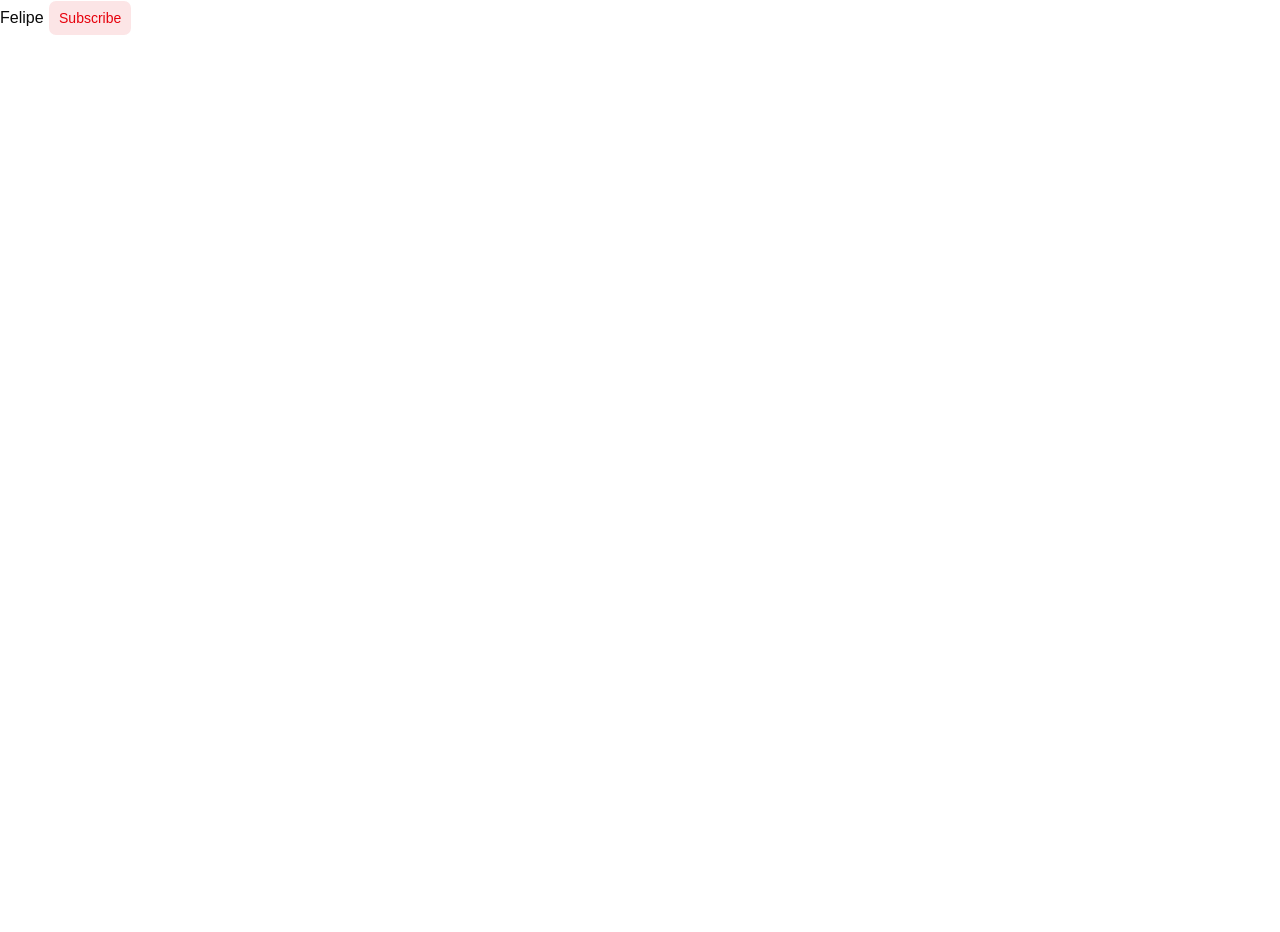
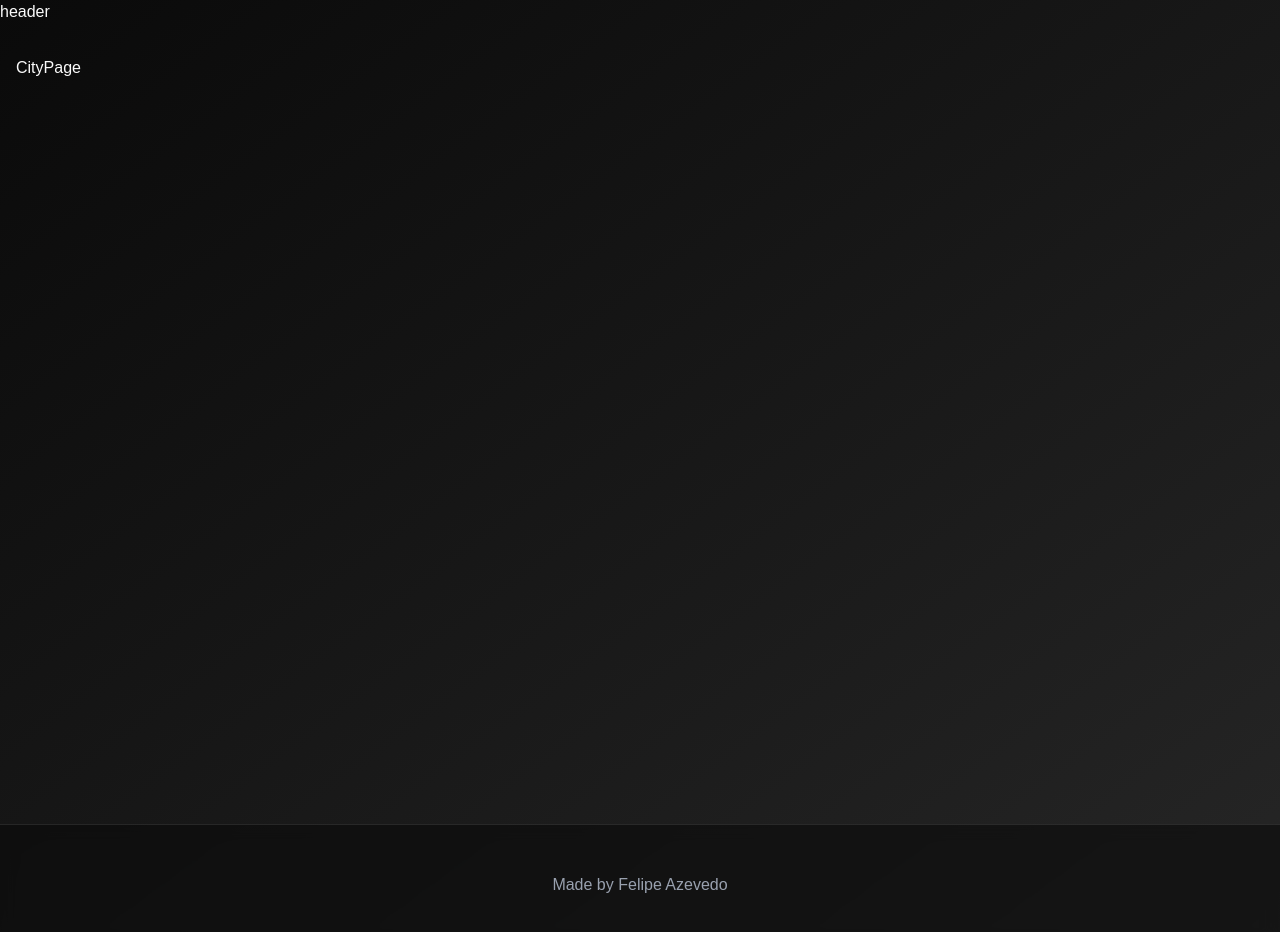
Before and after one commit to felipeazsantos/climora, a React (Vite) app: page /city in a window 1280 px wide. Shown: the top 932 px of the page. Before the commit the page ends 800 px from the top, so only its background shows below. Built offline with nearby package versions, Linux system fonts and the light colour scheme.

Commit message:
feat: config pages

```diff
--- a/package.json
+++ b/package.json
@@ -21,7 +21,7 @@
     "next-themes": "^0.4.6",
     "react": "^19.2.8",
     "react-dom": "^19.2.8",
-    "react-router-dom": "^7.18.3",
+    "react-router": "^8.3.1",
     "shadcn": "^4.21.0",
     "sonner": "^2.0.8",
     "tailwindcss": "^4.3.3",
--- a/src/App.tsx
+++ b/src/App.tsx
@@ -1,10 +1,24 @@
 import './App.css'
-import {Button} from "@/components/ui/button.tsx";
+import {BrowserRouter, Route, Routes} from "react-router";
+import Layout from "@/components/Layout.tsx";
+import {ThemeProvider} from "@/context/theme-provider.tsx";
+import WeatherDashboard from "@/pages/weather-dashboard.tsx";
+import CityPage from "@/pages/city-page.tsx";
+
 
 function App() {
 
   return (
-    <div>Felipe <Button variant="destructive">Subscribe</Button></div>
+      <BrowserRouter>
+          <ThemeProvider defaultTheme="dark">
+              <Layout>
+                  <Routes>
+                      <Route path="/" element={<WeatherDashboard />} />
+                      <Route path="/city/" element={<CityPage />} />
+                  </Routes>
+              </Layout>
+          </ThemeProvider>
+      </BrowserRouter>
   )
 }
 
--- /dev/null
+++ b/src/components/Layout.tsx
@@ -0,0 +1,19 @@
+import type { PropsWithChildren} from 'react'
+
+const Layout = ({children} : PropsWithChildren) => {
+    return (
+        <div className="bg-linear-to-br from-background to-muted">
+            header
+            <main className="min-h-screen container mx-auto px-4 py-8">
+                {children}
+            </main>
+
+            <footer className="border-t backdrop-blur py-12 supports-backdrop-filter:bg-background/60">
+                <div className="container mx-auto px-4 text-center text-gray-400">
+                    <p>Made by Felipe Azevedo</p>
+                </div>
+            </footer>
+        </div>
+    )
+}
+export default Layout
--- /dev/null
+++ b/src/context/theme-provider.tsx
@@ -0,0 +1,73 @@
+import { createContext, useContext, useEffect, useState } from "react"
+
+type Theme = "dark" | "light" | "system"
+
+type ThemeProviderProps = {
+    children: React.ReactNode
+    defaultTheme?: Theme
+    storageKey?: string
+}
+
+type ThemeProviderState = {
+    theme: Theme
+    setTheme: (theme: Theme) => void
+}
+
+const initialState: ThemeProviderState = {
+    theme: "system",
+    setTheme: () => null,
+}
+
+const ThemeProviderContext = createContext<ThemeProviderState>(initialState)
+
+export function ThemeProvider({
+                                  children,
+                                  defaultTheme = "system",
+                                  storageKey = "vite-ui-theme",
+                                  ...props
+                              }: ThemeProviderProps) {
+    const [theme, setTheme] = useState<Theme>(
+        () => (localStorage.getItem(storageKey) as Theme) || defaultTheme
+    )
+
+    useEffect(() => {
+        const root = window.document.documentElement
+
+        root.classList.remove("light", "dark")
+
+        if (theme === "system") {
+            const systemTheme = window.matchMedia("(prefers-color-scheme: dark)")
+                .matches
+                ? "dark"
+                : "light"
+
+            root.classList.add(systemTheme)
+            return
+        }
+
+        root.classList.add(theme)
+    }, [theme])
+
+    const value = {
+        theme,
+        setTheme: (theme: Theme) => {
+            localStorage.setItem(storageKey, theme)
+            setTheme(theme)
+        },
+    }
+
+    return (
+        <ThemeProviderContext.Provider {...props} value={value}>
+            {children}
+        </ThemeProviderContext.Provider>
+    )
+}
+
+export const useTheme = () => {
+    const context = useContext(ThemeProviderContext)
+
+    if (context === undefined)
+        throw new Error("useTheme must be used within a ThemeProvider")
+
+    return context
+}
--- /dev/null
+++ b/src/pages/city-page.tsx
@@ -0,0 +1,8 @@
+import React from 'react'
+
+const CityPage = () => {
+    return (
+        <div>CityPage</div>
+    )
+}
+export default CityPage
--- /dev/null
+++ b/src/pages/weather-dashboard.tsx
@@ -0,0 +1,9 @@
+
+
+const WeatherDashboard = () => {
+    return (
+        <div>WeatherDashboard</div>
+    )
+}
+
+export default WeatherDashboard
```
Also changed, not shown: 1 other file (tests, documents, lock files or other folders).
